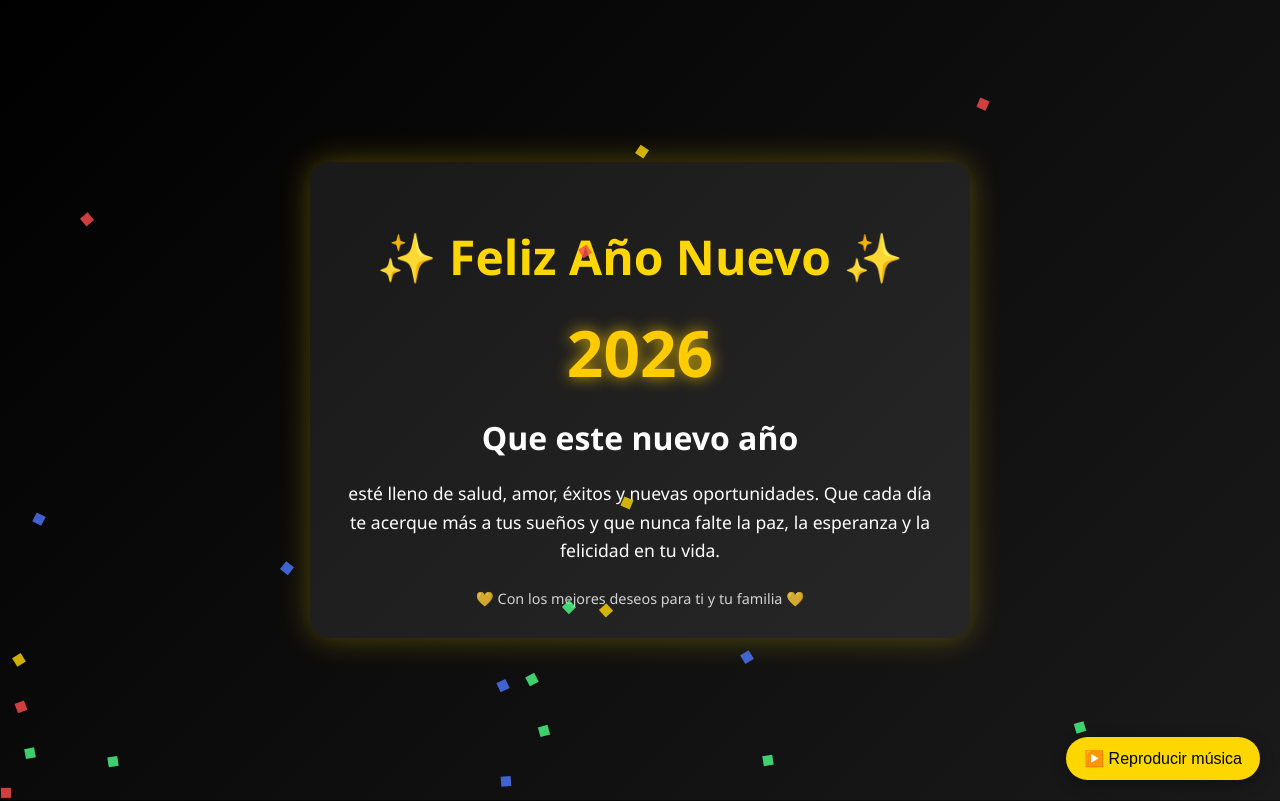
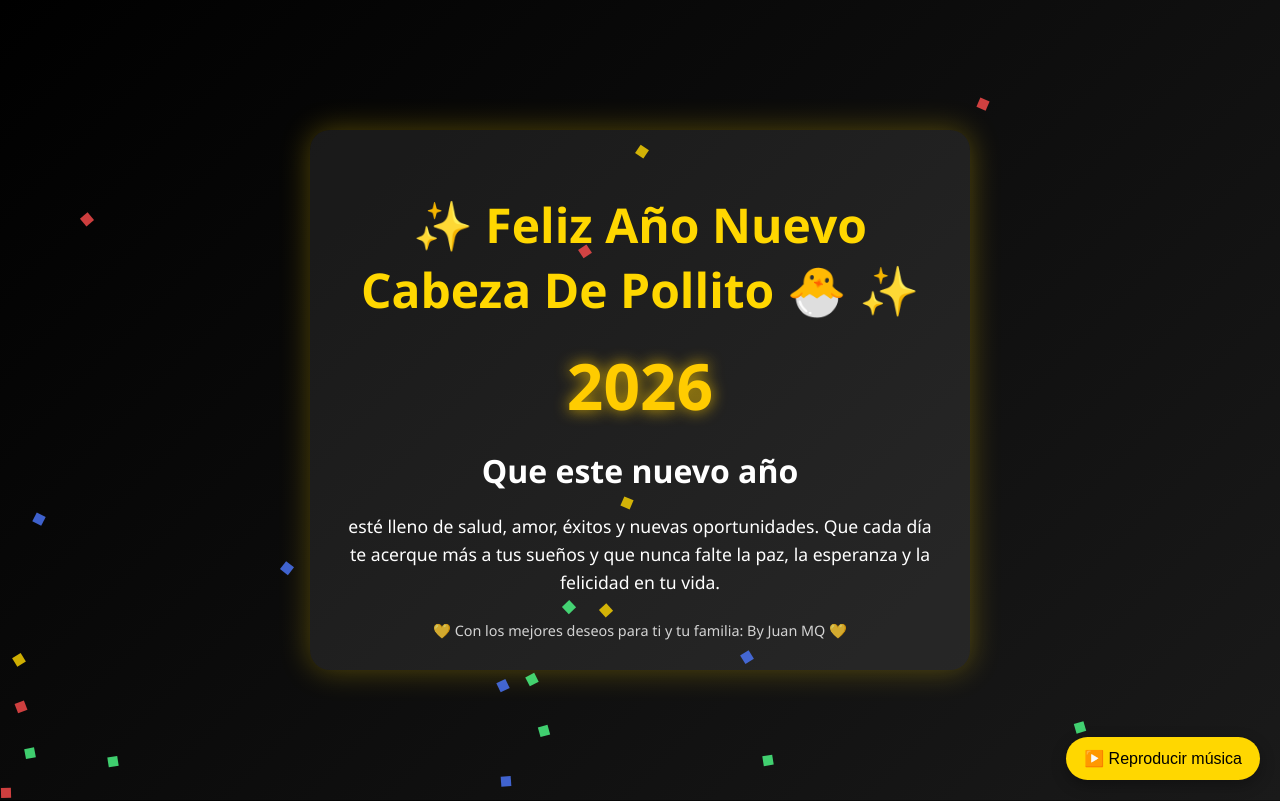
Before and after one commit to By-JuanMQ/Feliz-a-o-nuevo-JC-, a plain HTML site: page index.html in a window 1280 px wide. Shown: the top 801 px of the page. Drawn offline with Linux system fonts and the light colour scheme.

Commit message:
Update and rename año nuevo.html to index.html

```diff
--- a/año nuevo.html
+++ b/index.html
@@ -2,7 +2,7 @@
 <head>
   <meta charset="UTF-8" />
   <meta name="viewport" content="width=device-width, initial-scale=1.0" />
-  <title>Feliz Año Nuevo 2026</title>
+  <title>Feliz Año Nuevo 2026 Cabeza De Pollito</title>
   <style>
     body {
       margin: 0;
@@ -112,7 +112,7 @@ footer {
   </audio><button id="musicBtn">▶️ Reproducir música</button>
 
   <div class="container">
-    <h1>✨ Feliz Año Nuevo ✨</h1>
+    <h1>✨ Feliz Año Nuevo Cabeza De Pollito 🐣 ✨</h1>
     <div class="year">2026</div>
     <h2>Que este nuevo año</h2>
     <p>
@@ -121,7 +121,7 @@ footer {
       la esperanza y la felicidad en tu vida.
     </p>
     <footer>
-      💛 Con los mejores deseos para ti y tu familia 💛
+      💛 Con los mejores deseos para ti y tu familia: By Juan MQ 💛
     </footer>
   </div>  <script>
     // Crear confeti
```
